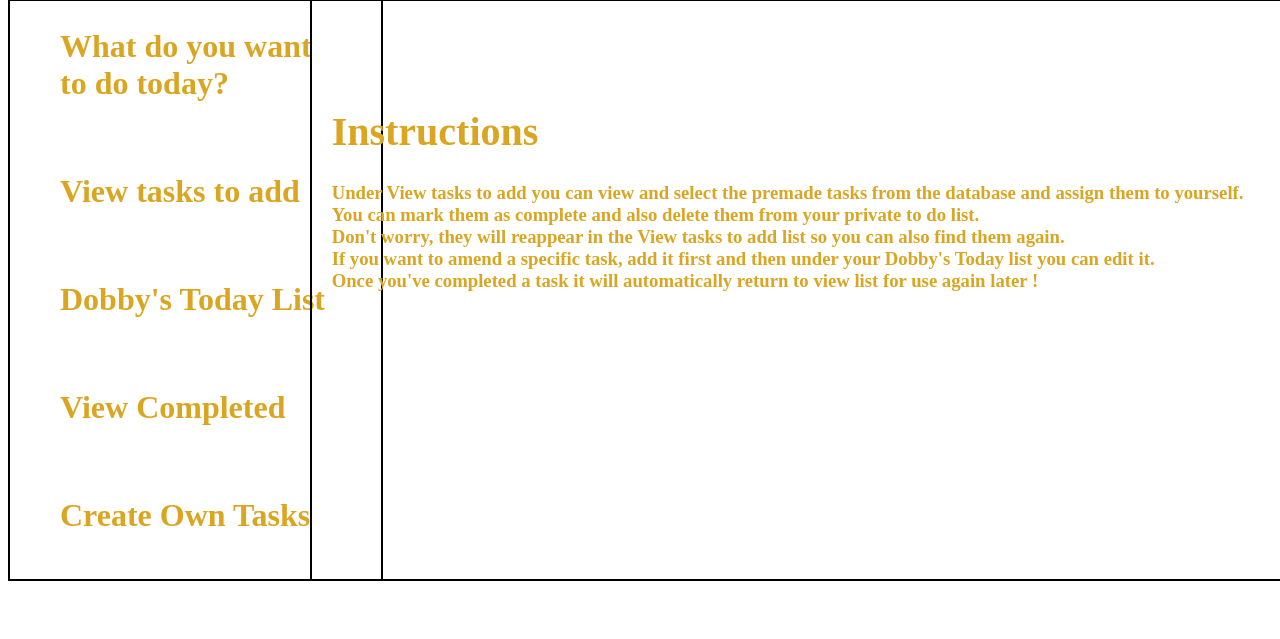
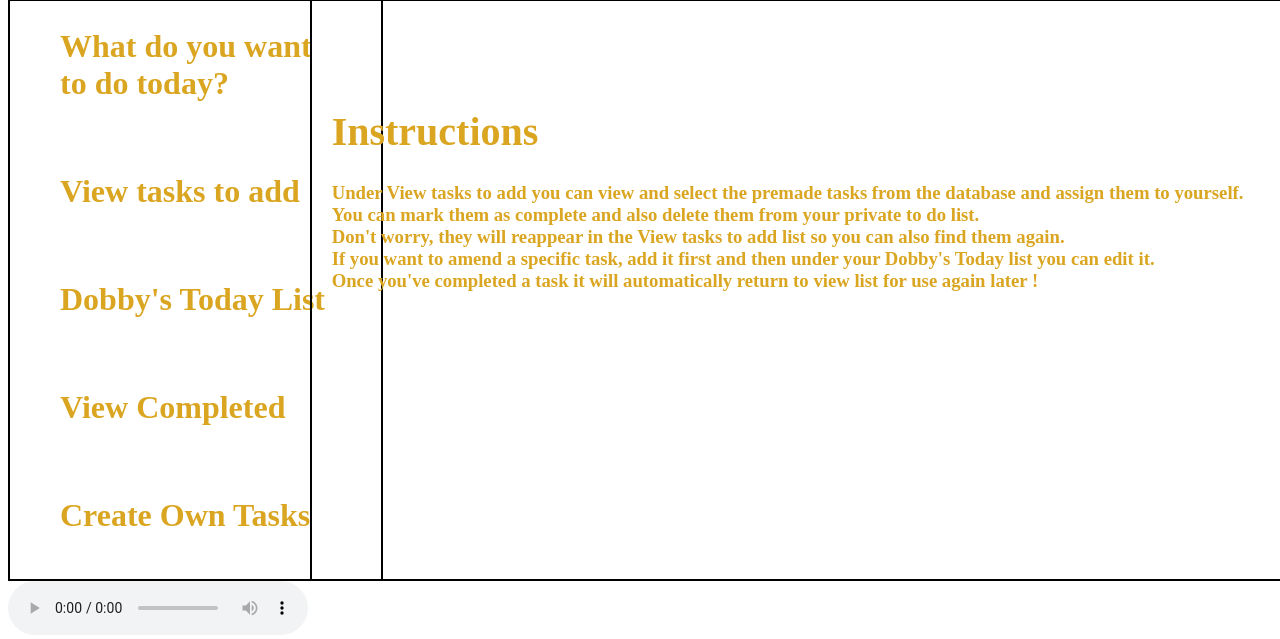
Before and after one commit to chas-academy/u03-todo-Sue-Holding, a PHP site: page /index.php in a window 1280 px wide. Shown: the part 382-1021 px from the top of the page. Before the commit the page ends 963 px from the top, so only its background shows below. Run offline with PHP 8.4, Linux system fonts and the light colour scheme; the visitor is signed in with stand-in values (Sample User, id 1).

Commit message:
final amends

```diff
--- a/src/views/index.php
+++ b/src/views/index.php
@@ -324,14 +324,14 @@ if ($_SERVER['REQUEST_METHOD'] === 'POST' && isset($_POST['amendTask'])) {
 </main>
 
 <footer>
-<!-- <audio class="song"
+<audio class="song"
     controls
     width="200"
     height="100"
     autoplay
     loop
     preload="off">
-  <source src="../media/Harry_Potter_Themesong.mp3" type="audio/mp3" /> -->
+  <source src="../media/Harry_Potter_Themesong.mp3" type="audio/mp3" />
 </footer>
 
 </div>
```
Also changed, not shown: README.md.
